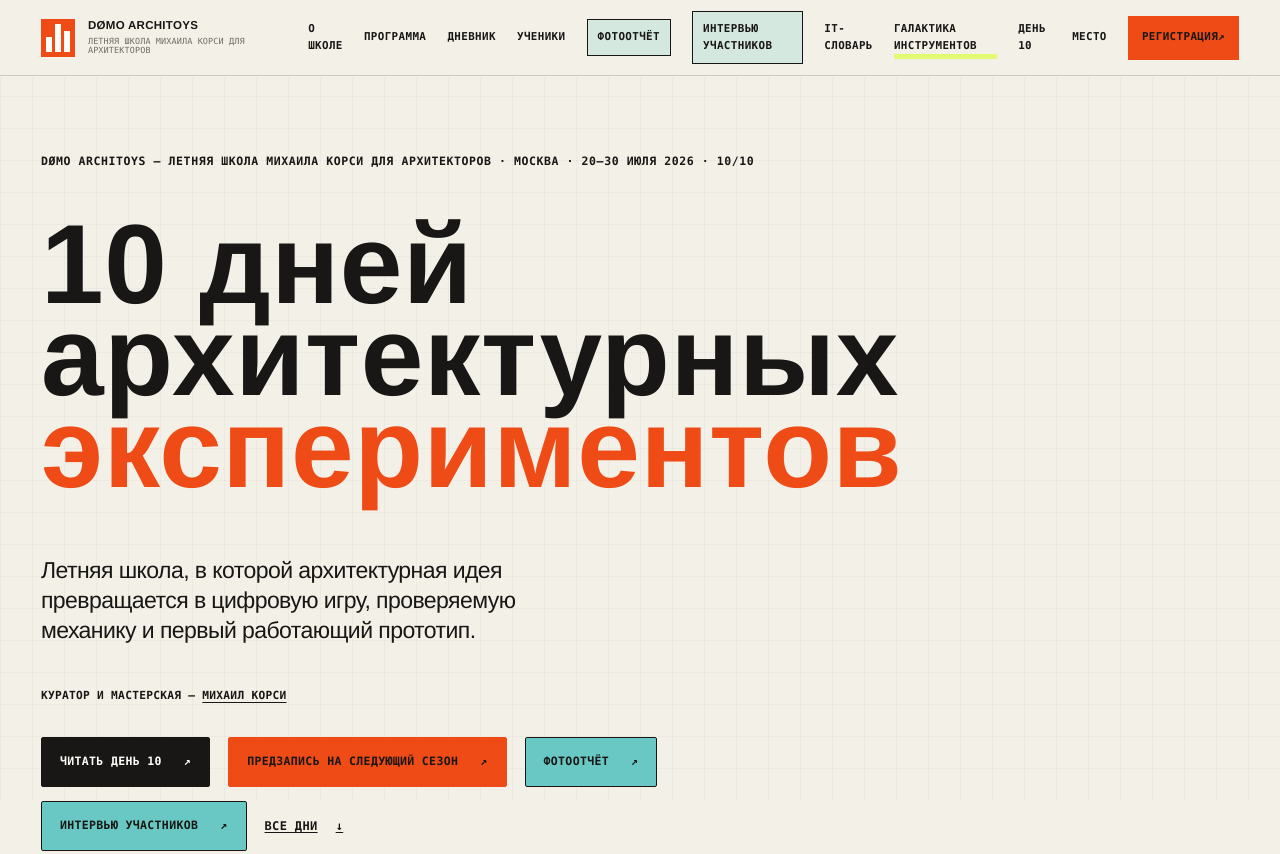
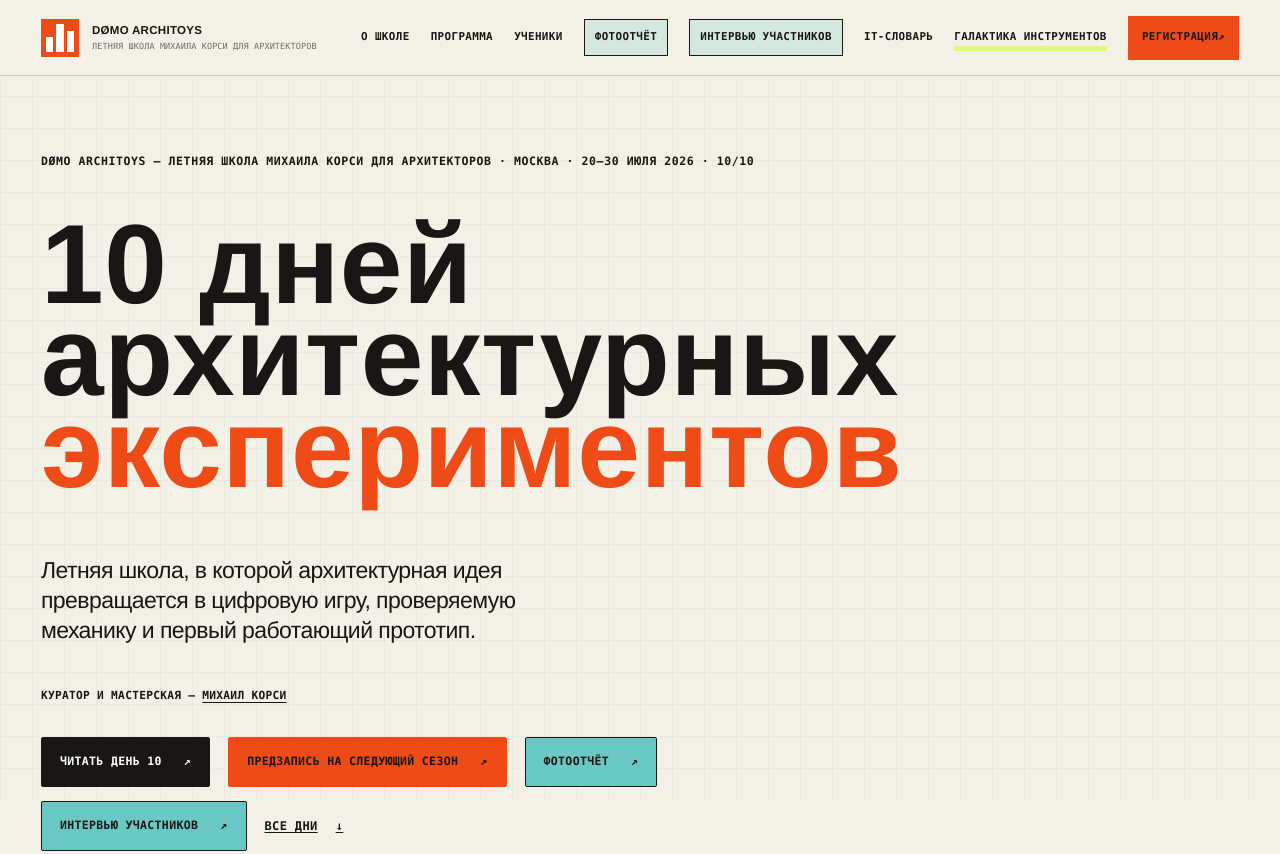
Before and after one commit to arhimike/domo-architoys-summer-school, an Eleventy site: page src/index.njk in a window 1280 px wide. Shown: the top 854 px of the page. Built offline with nearby package versions, Linux system fonts and the light colour scheme; Eleventy itself is replaced by a stand-in of ours; files that its build step writes are made by us from their sources.

Commit message:
Убраны лишние пункты верхнего меню

```diff
--- a/src/_includes/layouts/base.njk
+++ b/src/_includes/layouts/base.njk
@@ -38,7 +38,6 @@
     <nav class="site-nav" id="site-nav" aria-label="Основная навигация" data-nav>
       <a href="/#about">О школе</a>
       <a href="/#program">Программа</a>
-      <a href="/#diary">Дневник</a>
       <a href="/projects/"{% if pageType == 'projects' %} aria-current="page"{% endif %}>Ученики</a>
       <a class="nav-media" href="/day-10/#photos">Фотоотчёт</a>
       <a class="nav-media" href="/day-10/#interviews">Интервью участников</a>
@@ -47,17 +46,12 @@
       {% if pageType == 'day' %}
         {% if projects and projects.length %}<a href="#projects">Проекты</a>{% endif %}
       {% elseif pageType == 'longread' %}
-        <a href="{{ return_url }}">День {{ day_number }}</a>
         <a href="#full-report">Полный текст</a>
       {% elseif pageType == 'glossary' %}
         <a href="#terms">Термины</a>
         <a href="#symbols">Символы</a>
       {% elseif pageType == 'galaxy' %}
         {# Галактика использует только общую навигацию, чтобы шапка оставалась свободной. #}
-      {% elseif pageType != 'projects' %}
-        {% set headerLatestItem = collections.days | latestPublishedDay %}
-        {% if headerLatestItem %}<a href="/{{ headerLatestItem.data.slug }}/">День {{ headerLatestItem.data.day_number }}</a>{% endif %}
-        <a href="#place">Место</a>
       {% endif %}
       <a class="nav-registration" href="{{ site.registrationUrl }}" target="_blank" rel="noopener">Регистрация <span aria-hidden="true">↗</span></a>
     </nav>
```
